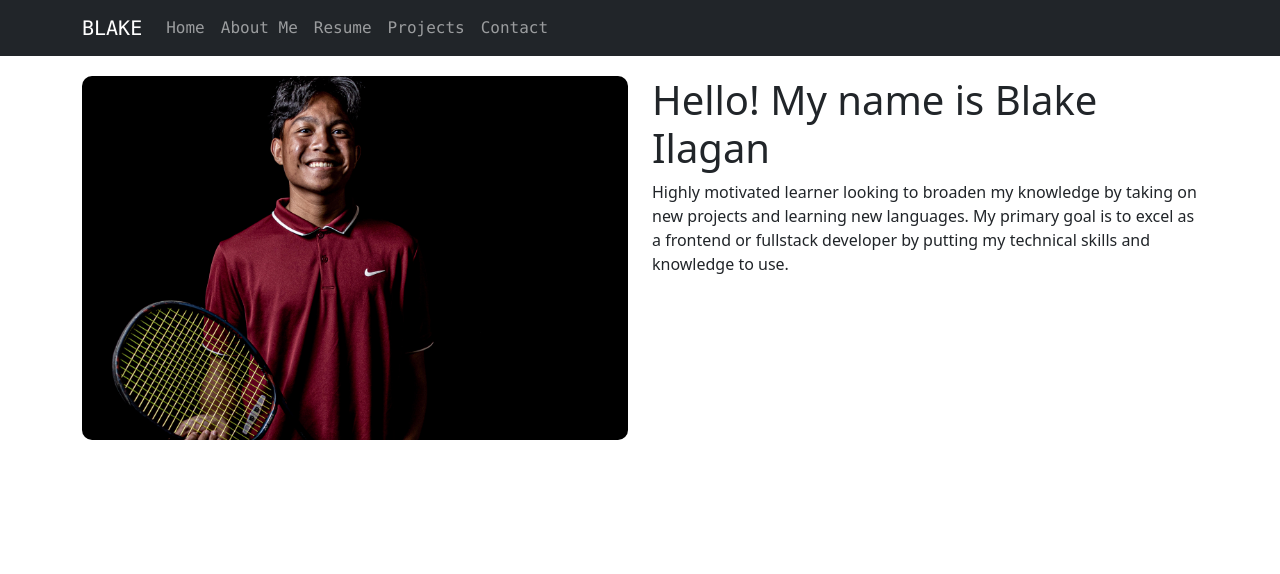
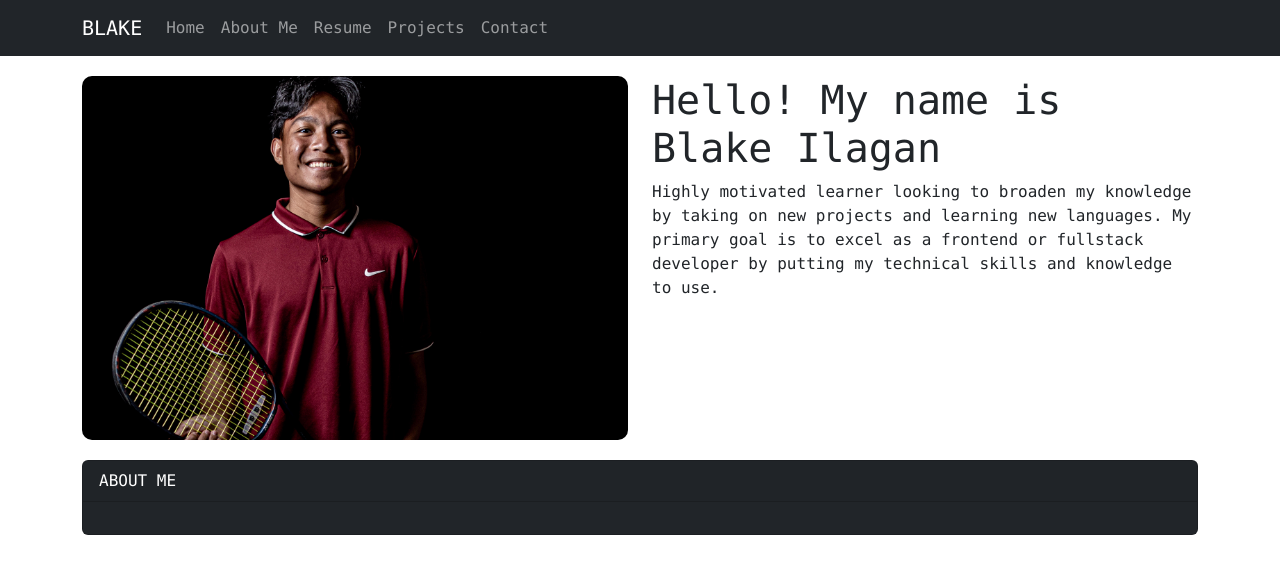
Before and after one commit to byilagan808/Portfolio, a React (Create React App) app: page / in a window 1280 px wide. Shown: the top 574 px of the page. Built offline with nearby package versions, Linux system fonts and the light colour scheme.

Commit message:
added card to aboutme

```diff
--- a/public/styles.css
+++ b/public/styles.css
@@ -1,7 +1,10 @@
 .navbar {
-    font-family: "Lucida Console", Monospace;
+    font-family:  "Monaco", Monospace;
 }
 
+.app {
+    font-family:  "Monaco", Monospace;
+}
 .img-fluid{
     border-radius: 10px;
 }
--- a/src/App.js
+++ b/src/App.js
@@ -1,12 +1,14 @@
-import { useState } from "react";
 import { Navbar } from "./Components/Navbar";
 import { Home } from "./Components/Home";
+import { AboutMe } from "./Components/AboutMe";
 
 function App() {
     return(
       <div className="app">
         <Navbar/>
         <Home/>
+        <AboutMe/>
+
 
       </div>
     )
--- a/src/Components/AboutMe.js
+++ b/src/Components/AboutMe.js
@@ -1,17 +1,25 @@
 export const AboutMe = () => {
-    return AboutMe (
+    return (
 
         <>
 
-
-        <div className="container" id="aboutme">
+        <div className="container" id="aboutme" style={{ marginTop: '20px' }}>
             <div className="row">
                 <div className="col">
-                    hi
+                    <div className="card text-white bg-dark mg-3">
+                        <div className="card-header">
+                            ABOUT ME
+                        </div>
+                    <div className="card-body">
+                        <p className="card-text">
+
+                        </p>
+                    </div>
+
+                    </div>
                 </div>
             </div>
         </div>
-
 
         </>
 
--- a/src/Components/Contact.js
+++ b/src/Components/Contact.js
@@ -1,5 +1,5 @@
 export const Contact = () => {
-    return Contact (
+    return (
 
         <>
 
--- a/src/Components/Home.js
+++ b/src/Components/Home.js
@@ -1,5 +1,5 @@
 export const Home = () => {
-    return(
+    return (
         <>
             <div className="container" style={{ marginTop: '20px' }}>
                 <div className="row">
--- a/src/Components/Navbar.js
+++ b/src/Components/Navbar.js
@@ -32,7 +32,4 @@ export const Navbar = () =>{
 
         </>
     )
-
-
-
 }
```
